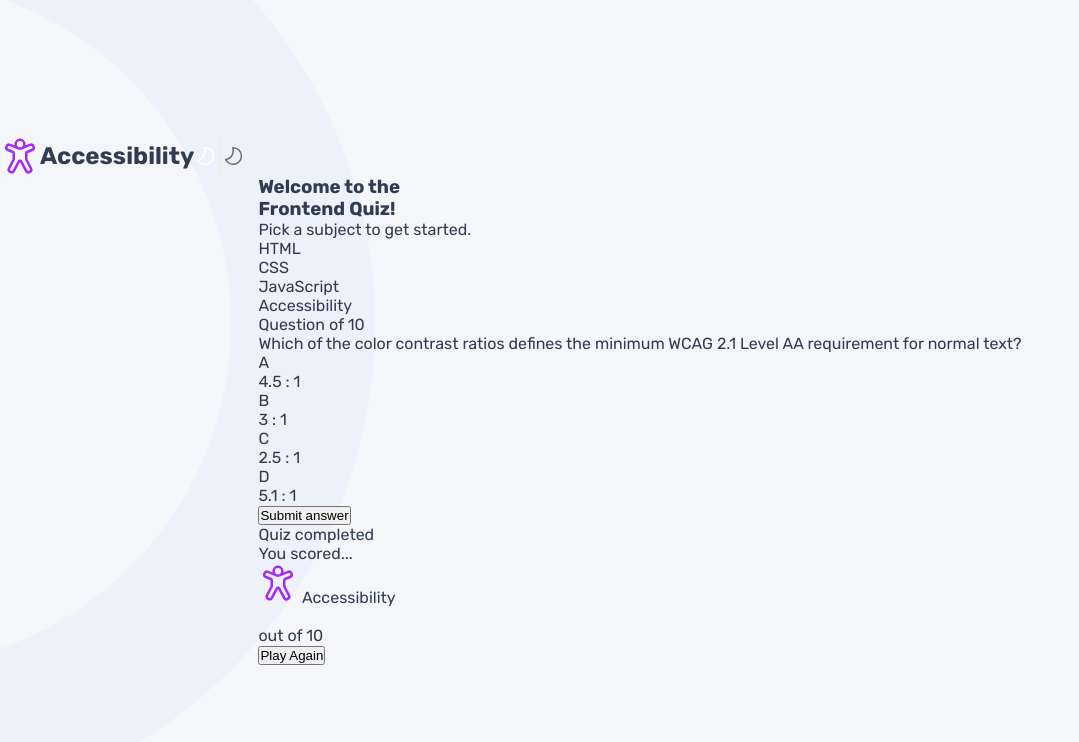
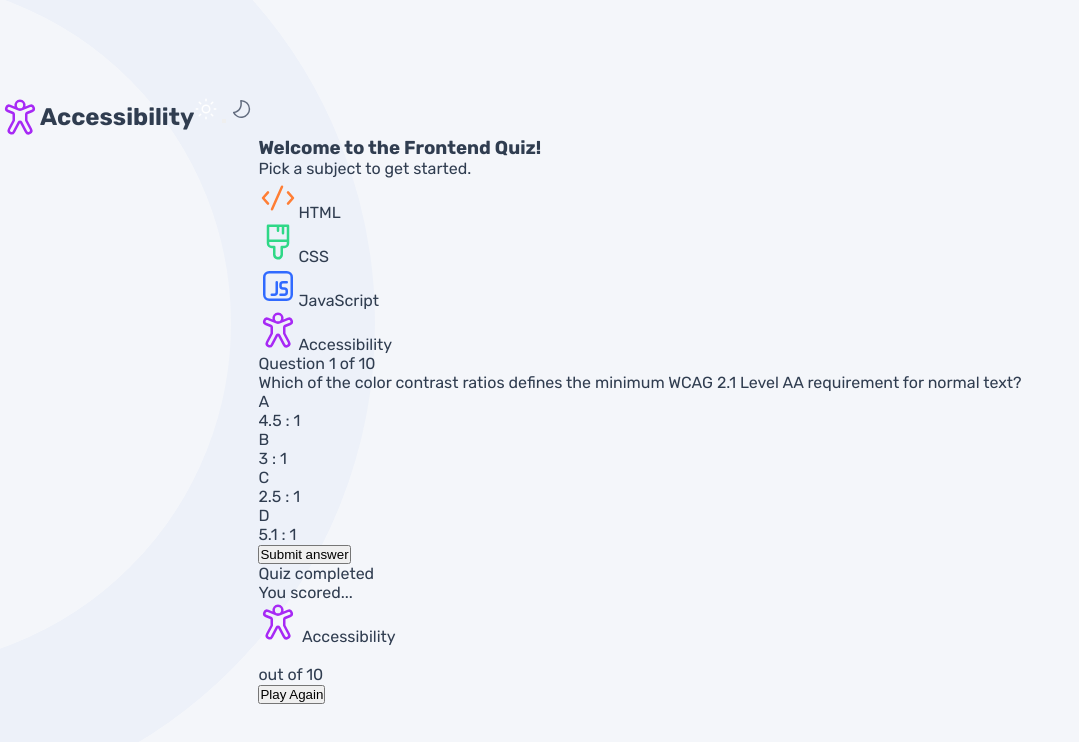
Before and after one commit to nottohave/Frontend-Quiz-App, a plain HTML site: page index.html in a window 1280 px wide. Shown: the whole page, without its empty margins (0-1079 px from the left). Drawn offline with Linux system fonts and the light colour scheme.

Commit message:
index.html

```diff
--- a/index.html
+++ b/index.html
@@ -14,27 +14,32 @@
   <header>
     <nav>
       <section class="accessibility">
-        <img src="./starter-code/assets/images/icon-accessibility.svg" alt="icon-accessibility">
+        <img class="accessibility-img" src="./starter-code/assets/images/icon-accessibility.svg" alt="icon-accessibility">
         <h2>Accessibility</h2>
       </section>
-
-     <img src="./starter-code/assets/images/icon-moon-light.svg" alt="icon-moon-light" srcset="">
-     <button></button>
-     <img src="./starter-code/assets/images/icon-moon-dark.svg" alt="icon-moon-dark" srcset="">
+      <section class="theme-device">
+        <img src="./starter-code/assets/images/icon-sun-light.svg" alt="icon-moon-light" srcset="">
+        <button></button>
+        <img src="./starter-code/assets/images/icon-moon-dark.svg" alt="icon-moon-dark" srcset="">
+      </section>
     </nav>
   </header>
   <main>
-    <section>
+    <section class="page-1">
       <section class="title-container">
-        <h1>Welcome to the <br>Frontend Quiz!</h1>
+        <h1>Welcome to the <span>Frontend Quiz!</span></h1>
         <div>Pick a subject to get started.</div>
       </section>
     <!-- Quiz menu start -->
       <section class="subject-container">
-        <div class="HTML">HTML</div>
-        <div class="SSS">CSS</div>
-        <div class="Javascript">JavaScript</div>
-        <div class="Accessibility">Accessibility</div>
+        <div class="HTML">
+          <img class="HTML-icon" src="./starter-code/assets/images/icon-html.svg" alt="icon-html">HTML</div>
+        <div class="CSS">
+          <img class="CSS-icon" src="./starter-code/assets/images/icon-css.svg" alt="icon-css">CSS</div>
+        <div class="Javascript">
+          <img class="Javascript-icon" src="./starter-code/assets/images/icon-js.svg" alt="icon-js">JavaScript</div>
+        <div class="Accessibility">
+          <img class="Accessibility-icon" src="./starter-code/assets/images/icon-accessibility.svg" alt="icon-accessibility">Accessibility</div>
       </section>
     <!-- Quiz menu end -->
   </section>
@@ -42,8 +47,8 @@
     <section class="question">
       <!-- Quiz question start -->
 
-      <section>
-        <span>Question <!-- number --> of 10</span>
+      <section class="question-container">
+        <div class="question-number">Question <span class="number"><!-- number -->1</span> of 10</div>
         <div class="question-content">Which of the color
          contrast ratios defines the minimum WCAG 2.1 Level AA requirement
          for normal text?</div>
```
